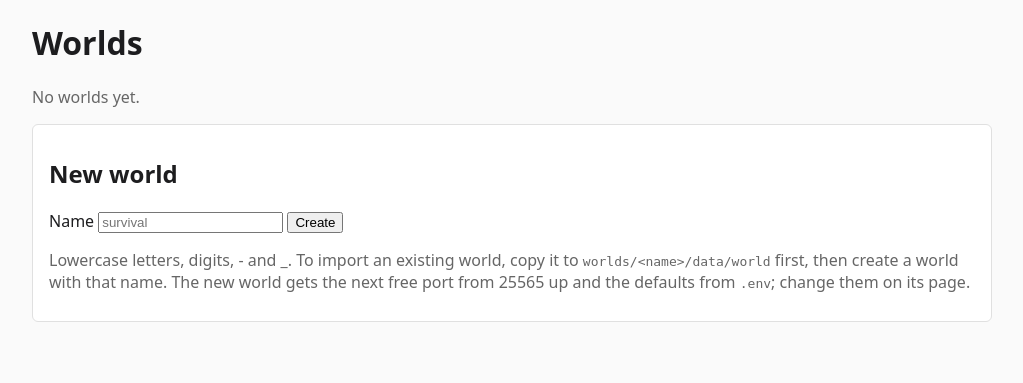
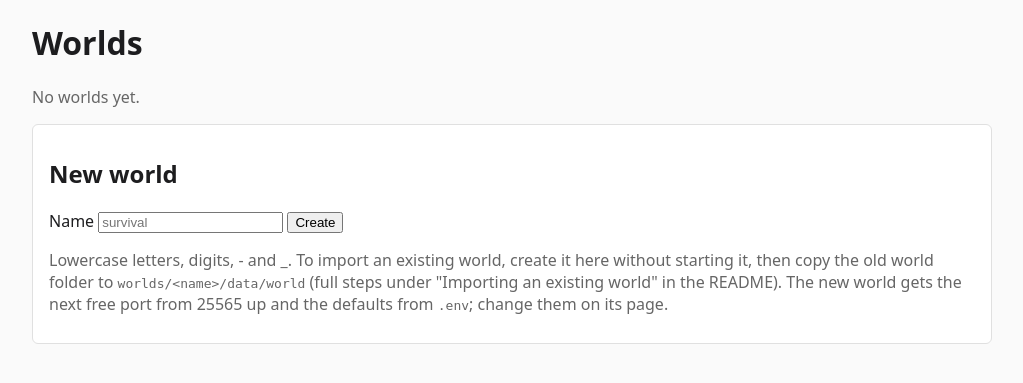
Before and after one commit to dbaugustin/minecraft-siem-lab, a Flask app: page / in a window 1280 px wide. Shown: the part 48-431 px from the top of the page, without its empty margins (128-1151 px from the left). Run offline with Flask 3, Linux system fonts and the light colour scheme; the visitor is signed in with stand-in values (Sample User, id 1); parts of the project's set-up code (start-up, migrations or seed data) failed here and were passed over; some libraries are stand-ins or nearby versions.

Commit message:
README: import steps, backups and deletion, architecture diagram, Wazuh link
Ticks off the built features, replaces the ASCII sketch with a Mermaid
diagram, documents importing a world from another host (including player
data), and points the Wazuh section at wazuh/README.md.

Co-Authored-By: Claude Opus 5.5 (1M context) <noreply@anthropic.com>
Claude-Session: https://claude.ai/code/session_01MjMd2wetLRX52PLXQ76cKT

```diff
--- a/dashboard/mcdash/templates/index.html
+++ b/dashboard/mcdash/templates/index.html
@@ -35,8 +35,9 @@
     <label>Name <input name="name" required maxlength="32" pattern="[a-z0-9][a-z0-9_\-]*" placeholder="survival"></label>
     <button type="submit">Create</button>
   </form>
-  <p class="muted">Lowercase letters, digits, - and _. To import an existing world, copy it to
-  <code>worlds/&lt;name&gt;/data/world</code> first, then create a world with that name.
+  <p class="muted">Lowercase letters, digits, - and _. To import an existing world, create it here
+  without starting it, then copy the old world folder to <code>worlds/&lt;name&gt;/data/world</code>
+  (full steps under "Importing an existing world" in the README).
   The new world gets the next free port from {{ config.MC_BASE_PORT }} up and the defaults from <code>.env</code>; change them on its page.</p>
 </section>
 {% endblock %}
```
Also changed, not shown: README.md.
